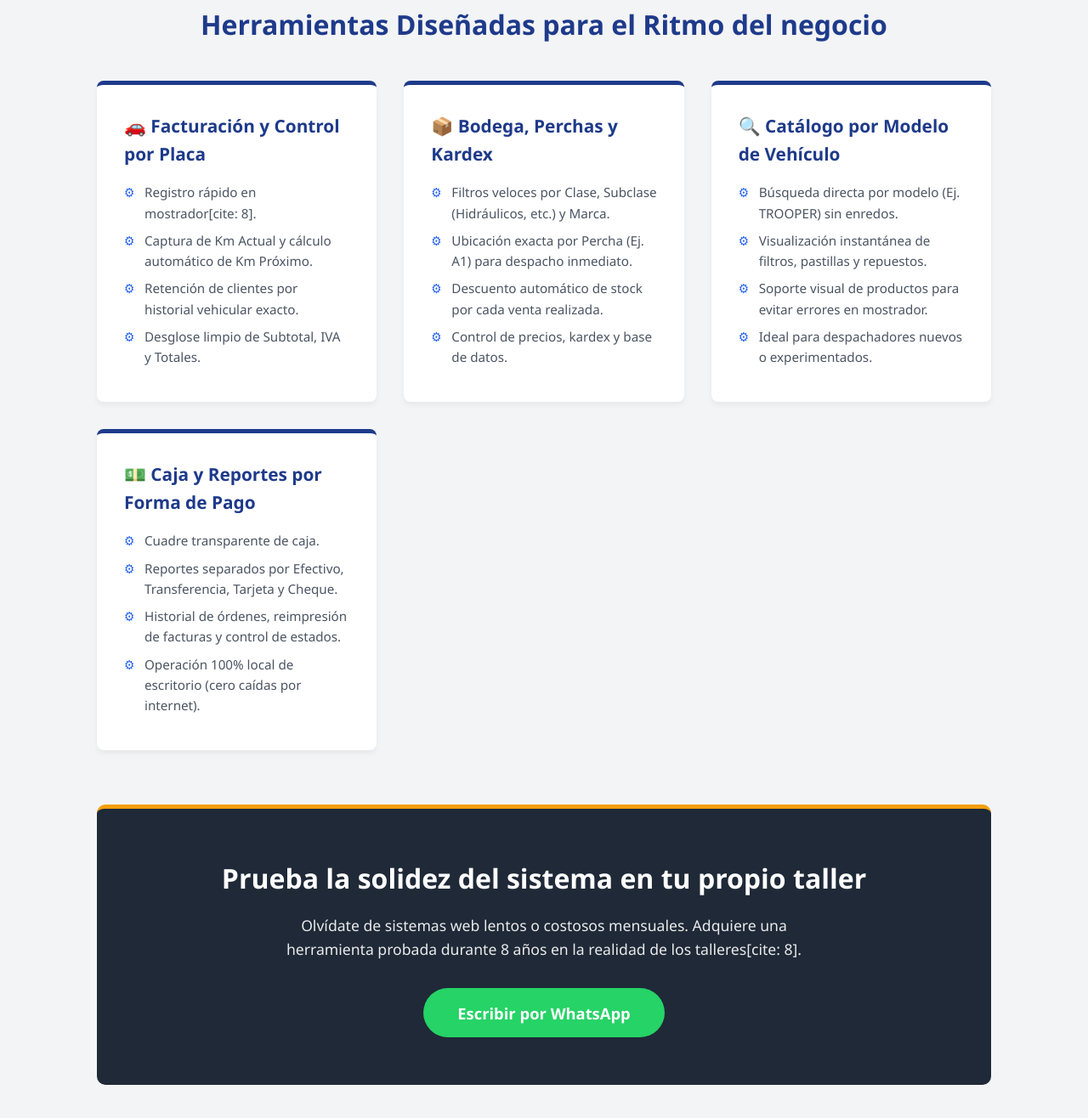
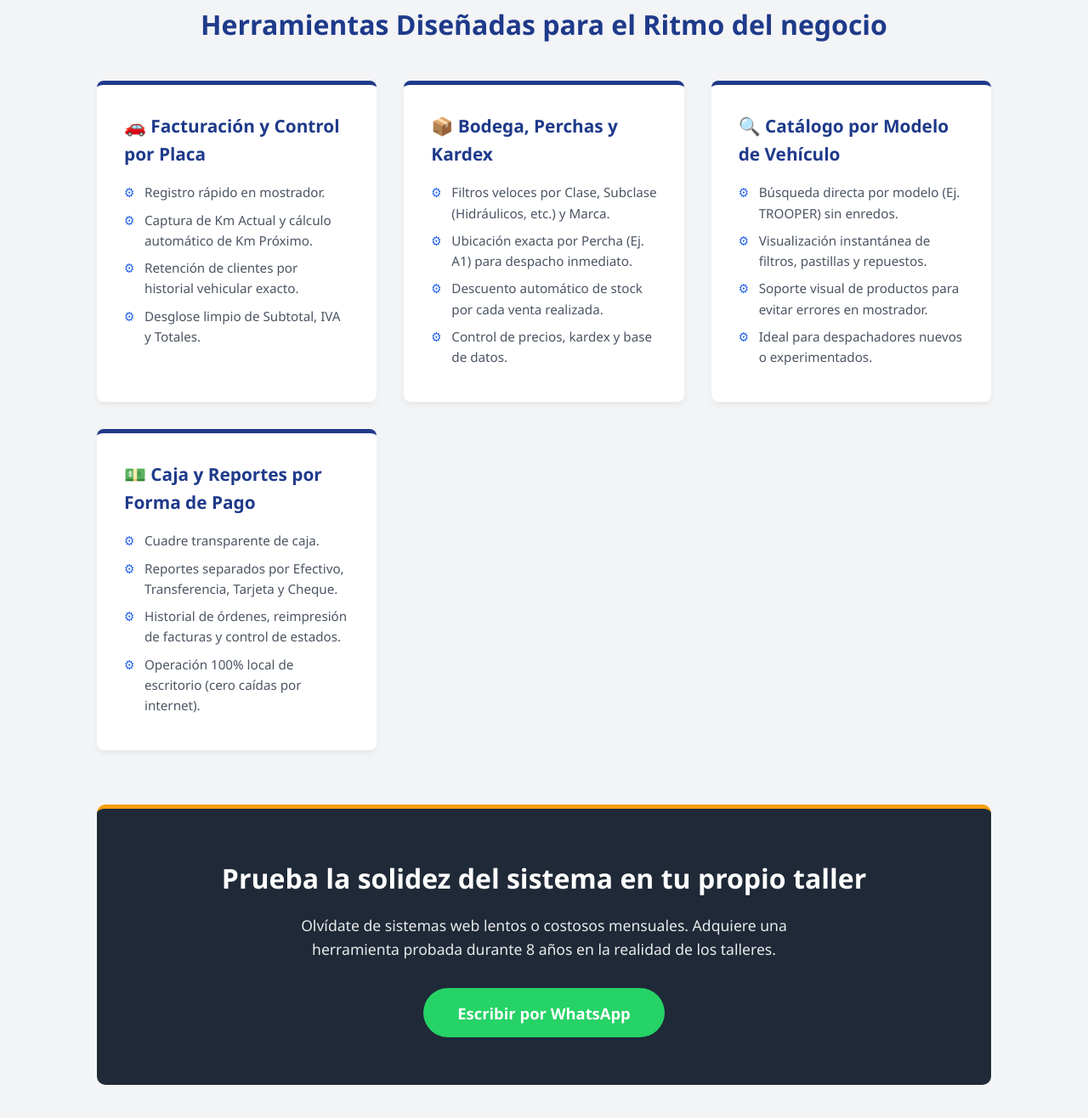
Before and after one commit to IliosoftEcuador/IliosoftTecnicentro, a plain HTML site: page index.html in a window 1280 px wide. Shown: the part 841-2157 px from the top of the page at 85% size. Drawn offline with Linux system fonts and the light colour scheme.

Commit message:
Update index.html

```diff
--- a/index.html
+++ b/index.html
@@ -107,7 +107,7 @@
             <div class="module-card">
                 <h3>🚗 Facturación y Control por Placa</h3>
                 <ul class="feature-list">
-                    <li>Registro rápido en mostrador[cite: 8].</li>
+                    <li>Registro rápido en mostrador.</li>
                     <li>Captura de Km Actual y cálculo automático de Km Próximo.</li>
                     <li>Retención de clientes por historial vehicular exacto.</li>
                     <li>Desglose limpio de Subtotal, IVA y Totales.</li>
@@ -145,7 +145,7 @@
         <!-- LLAMADA A LA ACCIÓN -->
         <div class="cta-box">
             <h2>Prueba la solidez del sistema en tu propio taller</h2>
-            <p>Olvídate de sistemas web lentos o costosos mensuales. Adquiere una herramienta probada durante 8 años en la realidad de los talleres[cite: 8].</p>
+            <p>Olvídate de sistemas web lentos o costosos mensuales. Adquiere una herramienta probada durante 8 años en la realidad de los talleres.</p>
             <a href="https://wa.me/593900000000?text=Hola,%20quiero%20ver%20el%20sistema%20para%20mi%20taller" class="cta-btn" target="_blank">Escribir por WhatsApp</a>
         </div>
     </div>
```
